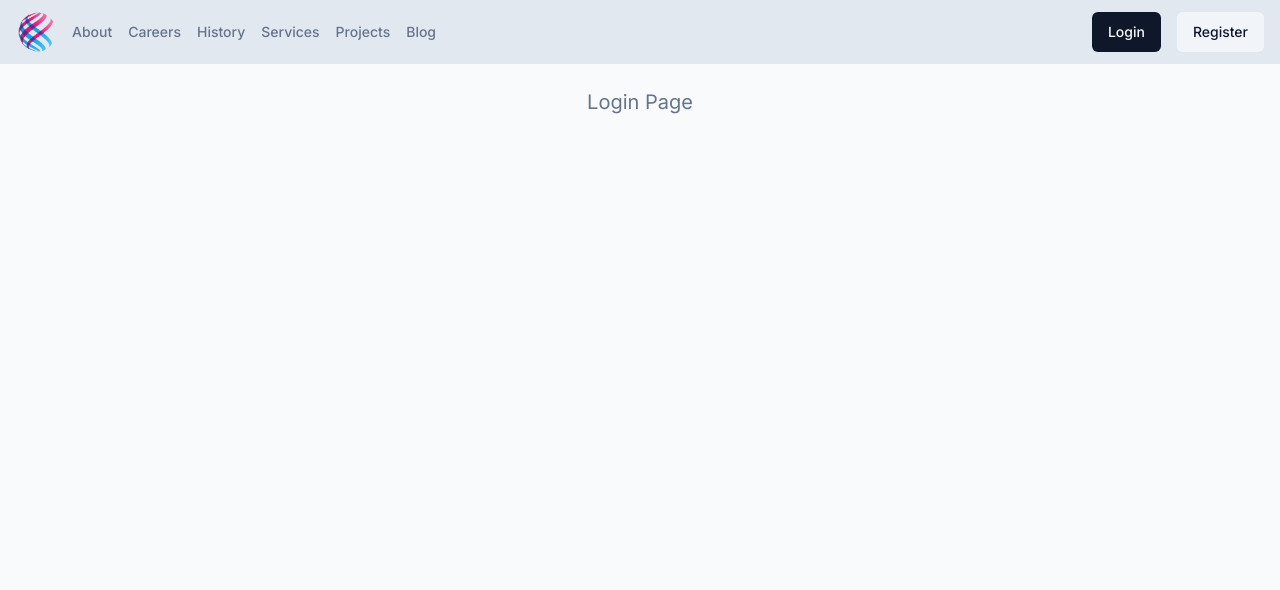
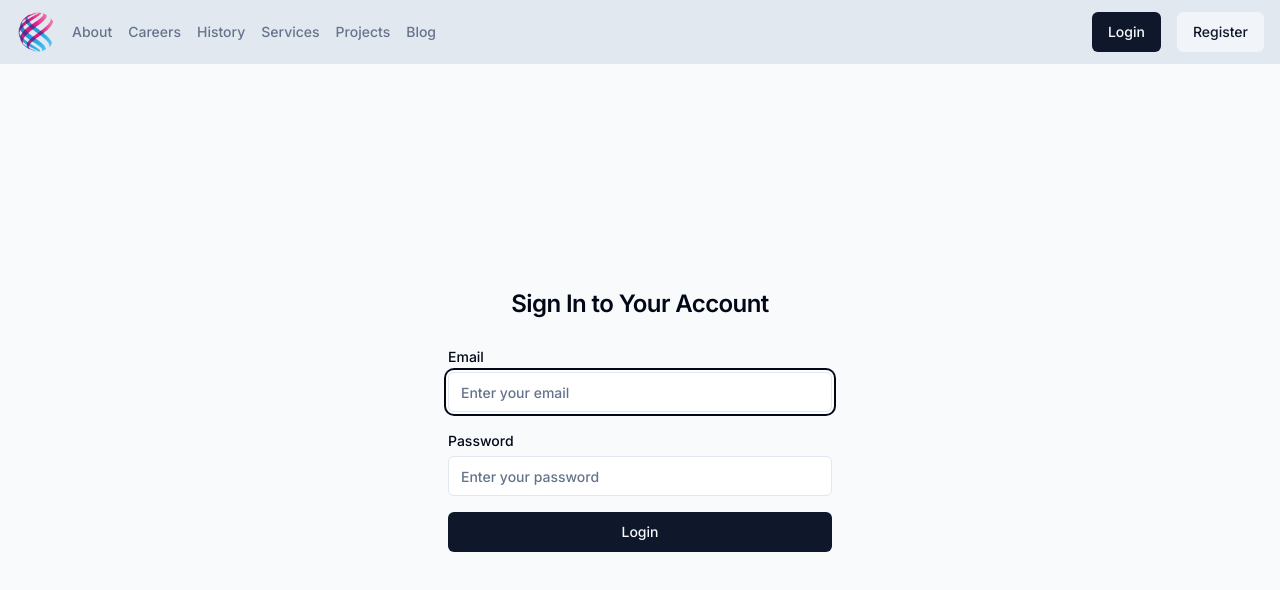
Before and after one commit to manugeo/my-assignment, a Next.js app: page /login in a window 1280 px wide. Shown: the top 590 px of the page. Built offline with nearby package versions, Linux system fonts and the light colour scheme.

Commit message:
Login Page - Initial Commit.

```diff
--- a/app/layout.js
+++ b/app/layout.js
@@ -18,7 +18,7 @@ export default function RootLayout({ children }) {
     <html lang="en">
       <body className={inter.className}>
         <main className={`min-h-screen bg-slate-50 ${robotoMono.variable} font-roboto-mono`}>
-          <div className='max-w-screen-xl mx-auto'>
+          <div className='max-w-screen-xl mx-auto min-h-screen flex flex-col'>
             <Header />
             {children}
           </div>
--- a/app/login/page.jsx
+++ b/app/login/page.jsx
@@ -1,9 +1,6 @@
+import Login from "@/components/pages/login";
 import { TextLead } from "@/components/ui/texts";
 
 export default function Page() {
-  return (
-    <div className="pb-6 flex flex-col">
-      <TextLead className="mt-6 mx-6 text-center">Login Page</TextLead>
-    </div>
-  )
+  return <Login />
 }
--- /dev/null
+++ b/components/pages/login.jsx
@@ -0,0 +1,41 @@
+'use client'
+
+import { useState } from "react"
+import InputText from "../inputs/input-text"
+import { Button } from "../ui/button"
+import { TextH3 } from "../ui/texts"
+
+const Login = () => {
+  const [credentials, setCredentials] = useState({
+    email: '',
+    password: ''
+  })
+
+  const onInputChange = (e) => {
+    setCredentials({ ...credentials, [e.target.name]: e.target.value })
+  }
+
+  const onLogin = (e) => {
+    e.preventDefault()
+    console.log(credentials)
+  }
+
+  return (
+    <div className="flex-grow pb-6 flex flex-col justify-center items-center">
+      <form className="w-full max-w-sm pb-4" onSubmit={onLogin}>
+        <TextH3 className="mt-4 text-center">Sign In to Your Account</TextH3>
+        <InputText className="mt-6" inputClassName="text-sm font-medium leading-none"
+          label="Email" id="email" name="email" placeholder="Enter your email" type="email" required
+          value={credentials.email} onChange={onInputChange} autoComplete="email" autoFocus />
+
+        <InputText className="mt-4" inputClassName="text-sm font-medium leading-none"
+          label="Password" id="password" name="password" placeholder="Enter your password" type="password" required
+          value={credentials.password} onChange={onInputChange} autoComplete="current-password" minLength={8} />
+
+        <Button className="mt-4 w-full" type="submit">Login</Button>
+      </form>
+    </div>
+  )
+}
+
+export default Login
--- a/package.json
+++ b/package.json
@@ -10,6 +10,7 @@
   },
   "dependencies": {
     "@radix-ui/react-avatar": "^1.0.4",
+    "@radix-ui/react-label": "^2.0.2",
     "@radix-ui/react-slot": "^1.0.2",
     "class-variance-authority": "^0.7.0",
     "clsx": "^2.1.0",
```
Also changed, not shown: 1 other file (tests, documents, lock files or other folders).
